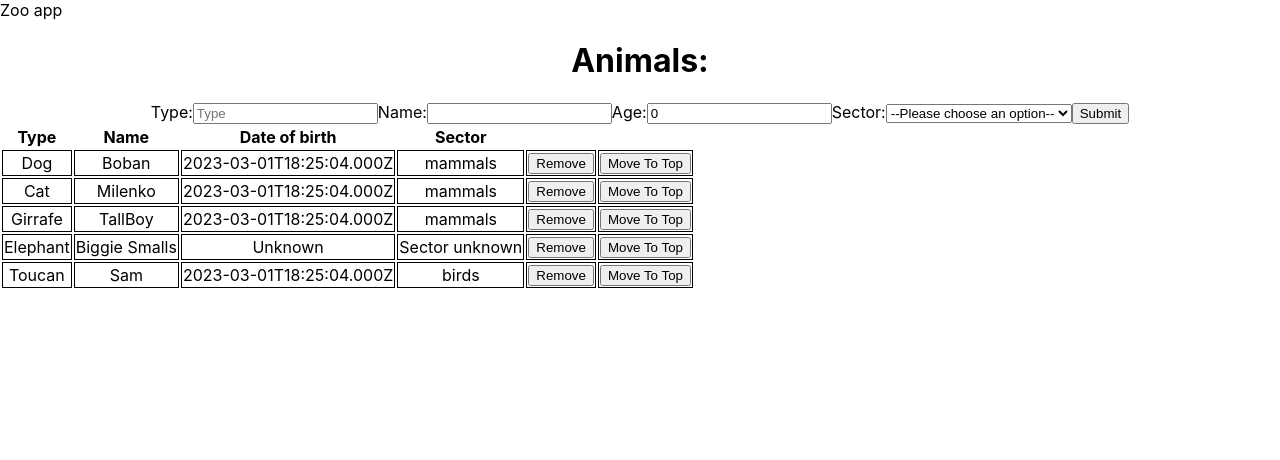
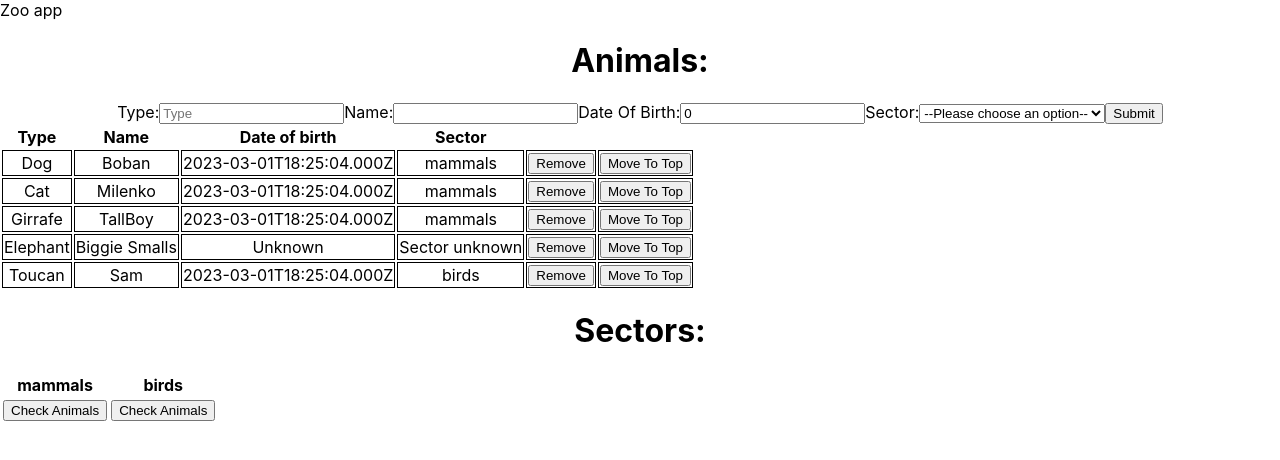
Before and after one commit to aleksandarkacar/react-project, a React (Create React App) app in the folder AleksandarK/zoo/: page / in a window 1280 px wide. Shown: the top 460 px of the page. Built offline with nearby package versions, Linux system fonts and the light colour scheme.

Commit message:
Sedmi Zadartak Zavrsen

```diff
--- a/AleksandarK/zoo/src/AnimalList.js
+++ b/AleksandarK/zoo/src/AnimalList.js
@@ -62,6 +62,22 @@ function AnimalList() {
     });
   };
 
+  const checkAnimals = (sector) => {
+    let filteredAnimals = animals.filter((animal) => animal.sector == sector);
+    let forAlert = [
+      "Name: | Type: | DateOfBirth: \n" +
+        filteredAnimals.reduce(
+          (accumulator, animal) =>
+            accumulator +
+            `${animal.type} | ${animal.name} | ${animal.dateOfBirth} \n`,
+          ""
+        ),
+    ];
+    console.log(filteredAnimals);
+    console.log(forAlert);
+    alert(forAlert);
+  };
+
   return (
     <div className="App">
       <h1>Animals:</h1>
@@ -88,7 +104,7 @@ function AnimalList() {
           />
         </label>
         <label>
-          Age:
+          Date Of Birth:
           <input
             placeholder="Age"
             type="text"
@@ -147,6 +163,27 @@ function AnimalList() {
           ))}
         </tbody>
       </table>
+      <h1>Sectors:</h1>
+      <table className="Sectors">
+        <thead>
+          <tr>
+            {sectors.map((sector, key) => {
+              return <th key={key}>{sector}</th>;
+            })}
+          </tr>
+        </thead>
+        <tbody>
+          {sectors.map((sector, key) => {
+            return (
+              <td key={key}>
+                <button onClick={() => checkAnimals(sector)}>
+                  Check Animals
+                </button>
+              </td>
+            );
+          })}
+        </tbody>
+      </table>
     </div>
   );
 }
```
